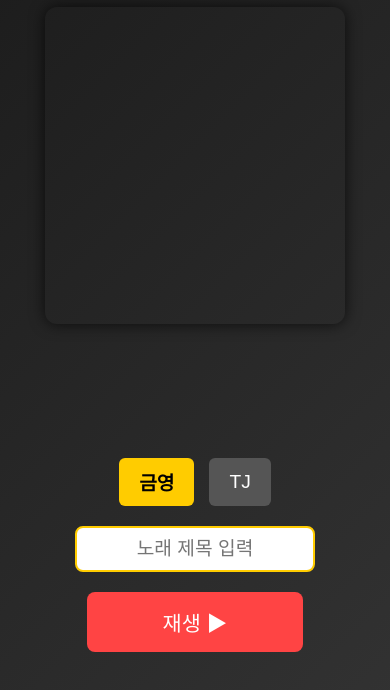
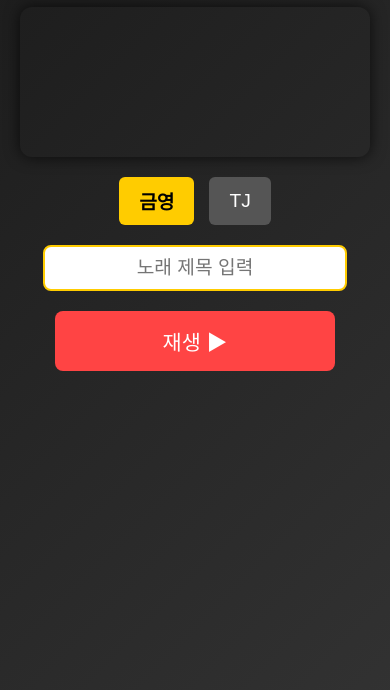
Before and after one commit to zzzzangho/karaoke, a plain HTML site: page index.html in a window 390 px wide. Shown: the part 78-768 px from the top of the page. Drawn offline with Linux system fonts and the light colour scheme.

Commit message:
Update index.html

```diff
--- a/index.html
+++ b/index.html
@@ -3,6 +3,8 @@
 <head>
   <meta charset="UTF-8">
   <title>✨ 노래방 반주기 ✨</title>
+  <!-- ✅ 모바일 반응형 필수 -->
+  <meta name="viewport" content="width=device-width, initial-scale=1.0">
   <style>
     body {
       font-family: "Malgun Gothic", sans-serif;
@@ -55,6 +57,7 @@
 
     h2 {
       margin-bottom: 10px;
+      text-align: center;
     }
 
     .selector {
@@ -104,14 +107,18 @@
       background: #ff6666;
     }
 
-    /* 모바일일 때 세로 레이아웃 */
-    @media (max-width: 768px) {
+    /* ✅ 모바일/태블릿일 때 세로 레이아웃 */
+    @media (max-width: 1024px) {
+      body {
+        align-items: stretch;
+      }
       .container {
         flex-direction: column;
-        align-items: center;
+        gap: 20px;
       }
       .player-box, .control-panel {
-        flex: 1 1 100%;
+        flex: none;
+        width: 100%;
       }
       iframe {
         max-height: 50vh;
@@ -133,23 +140,19 @@
 
     <!-- 오른쪽 패널 -->
     <div class="control-panel">
-      <!-- 금영/TJ 선택 -->
       <div class="selector">
         <button id="kyBtn" class="btn-option active" onclick="selectBrand('금영')">금영</button>
         <button id="tjBtn" class="btn-option" onclick="selectBrand('TJ')">TJ</button>
       </div>
 
-      <!-- 노래 제목 입력 -->
       <input type="text" id="songInput" placeholder="노래 제목 입력">
-
-      <!-- 재생 버튼 -->
       <button class="btn-confirm" onclick="playSong()">재생 ▶</button>
     </div>
   </div>
 
   <script>
     const API_KEY = "AIzaSyB-_4IassJXMmCp3y-3O6Tt0fObbzYYFto"; // 본인 키
-    let selectedBrand = "금영"; // 기본값: 금영
+    let selectedBrand = "금영";
 
     function selectBrand(brand) {
       selectedBrand = brand;
@@ -170,9 +173,8 @@
         return;
       }
 
-      // ✅ 금영은 KY karaoke / TJ는 TJ
+      // ✅ 금영 = KY karaoke / TJ = TJ
       let brandQuery = selectedBrand === "금영" ? "KY karaoke" : "TJ";
-      // 🔥 "노래방" 제거 → 더 정확한 검색
       let query = encodeURIComponent(`${brandQuery} ${songTitle}`);
       let url = `https://www.googleapis.com/youtube/v3/search?part=snippet&type=video&maxResults=1&q=${query}&key=${API_KEY}`;
 
@@ -185,12 +187,8 @@
           let first = data.items[0];
           if (first.id.kind === "youtube#video") {
             let videoId = first.id.videoId;
-
-            // 자동재생 + 소리
             document.getElementById("player").src =
               `https://www.youtube.com/embed/${videoId}?autoplay=1`;
-
-            // 입력 초기화
             document.getElementById("songInput").value = "";
           } else {
             alert("검색된 결과가 영상이 아닙니다.");
@@ -204,7 +202,6 @@
       }
     }
 
-    // Enter 키로도 재생
     document.getElementById("songInput").addEventListener("keydown", function(e) {
       if (e.key === "Enter") {
         playSong();
```
